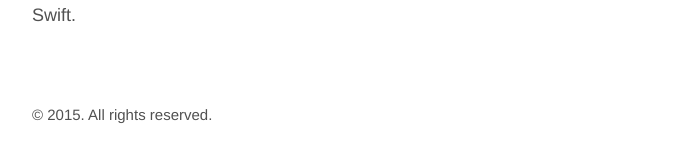
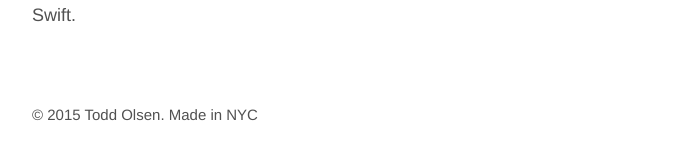
Before and after one commit to proxpero/proxpero.github.io, a Jekyll site: the page built from about.md, in a window 1280 px wide. Shown: the part 278-440 px from the top of the page, without its empty margins (293-979 px from the left). Built offline with Jekyll 4.4.1, drawn with Linux system fonts in a browser that asks for light colours.

Commit message:
Update default.html

```diff
--- a/_layouts/default.html
+++ b/_layouts/default.html
@@ -29,8 +29,9 @@
 
       <footer class="footer">
         <small>
-          &copy; <time datetime="{{ site.time | date_to_xmlschema }}">{{ site.time | date: '%Y' }}</time>. All rights reserved.
+          &copy; <time datetime="{{ site.time | date_to_xmlschema }}">{{ site.time | date: '%Y' }}</time> Todd Olsen.
         </small>
+        <small>Made in NYC</small>
       </footer>
     </div>
 
```
